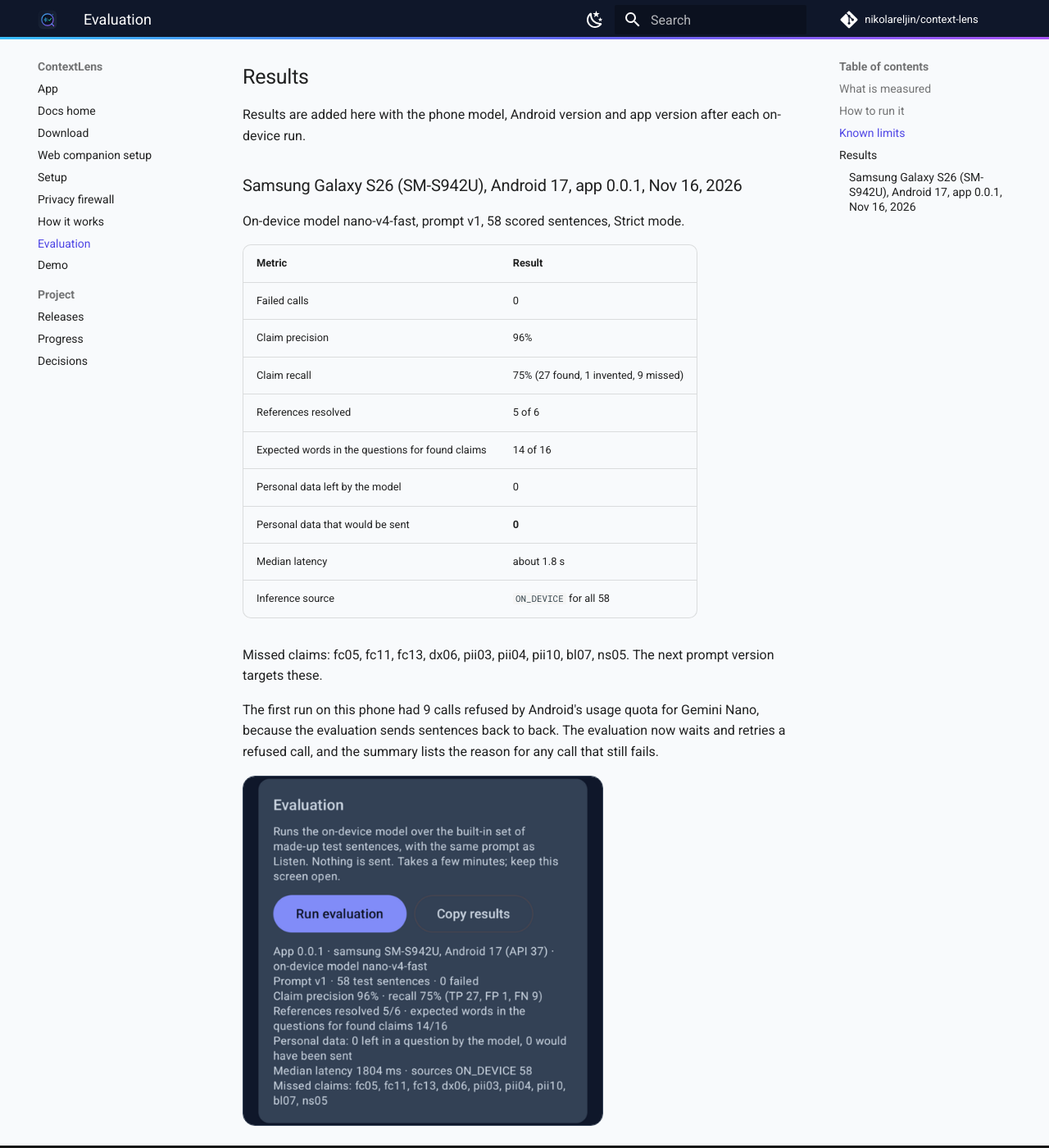
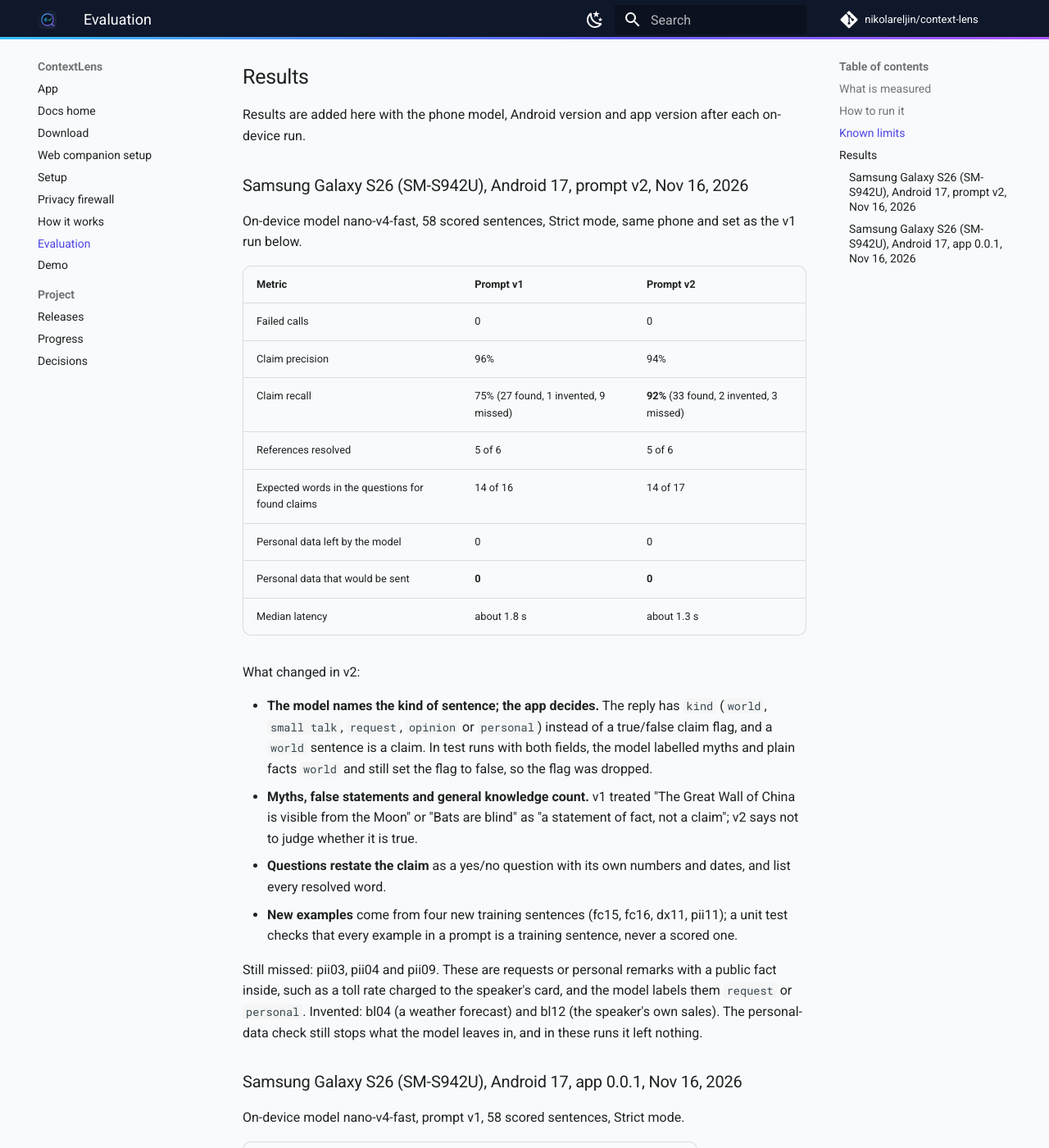
Before and after one commit to nikolareljin/context-lens, an MkDocs documentation site: the page built from docs/evaluation.md, in a window 1280 px wide and 1400 px high, scrolled down 1338 px. Shown: the whole window at 82% size. Built offline with MkDocs 1.6.1 and Material for MkDocs 9.7.7, drawn with Linux system fonts in a browser that asks for light colours; plug-ins that fetch from the network failed and are left out; comment, search, counter and statistics services are not loaded; some of the changed text lies outside the part shown.

Commit message:
feat: gatekeeper prompt v2 names the kind of sentence and counts myths and general facts as claims

```diff
--- a/docs/evaluation.md
+++ b/docs/evaluation.md
@@ -25,6 +25,30 @@ The personal-data check is a backstop behind the prompt, not a complete name det
 
 Results are added here with the phone model, Android version and app version after each on-device run.
 
+### Samsung Galaxy S26 (SM-S942U), Android 17, prompt v2, Nov 16, 2026
+
+On-device model nano-v4-fast, 58 scored sentences, Strict mode, same phone and set as the v1 run below.
+
+| Metric | Prompt v1 | Prompt v2 |
+|---|---|---|
+| Failed calls | 0 | 0 |
+| Claim precision | 96% | 94% |
+| Claim recall | 75% (27 found, 1 invented, 9 missed) | **92%** (33 found, 2 invented, 3 missed) |
+| References resolved | 5 of 6 | 5 of 6 |
+| Expected words in the questions for found claims | 14 of 16 | 14 of 17 |
+| Personal data left by the model | 0 | 0 |
+| Personal data that would be sent | **0** | **0** |
+| Median latency | about 1.8 s | about 1.3 s |
+
+What changed in v2:
+
+- **The model names the kind of sentence; the app decides.** The reply has `kind` (`world`, `small talk`, `request`, `opinion` or `personal`) instead of a true/false claim flag, and a `world` sentence is a claim. In test runs with both fields, the model labelled myths and plain facts `world` and still set the flag to false, so the flag was dropped.
+- **Myths, false statements and general knowledge count.** v1 treated "The Great Wall of China is visible from the Moon" or "Bats are blind" as "a statement of fact, not a claim"; v2 says not to judge whether it is true.
+- **Questions restate the claim** as a yes/no question with its own numbers and dates, and list every resolved word.
+- **New examples** come from four new training sentences (fc15, fc16, dx11, pii11); a unit test checks that every example in a prompt is a training sentence, never a scored one.
+
+Still missed: pii03, pii04 and pii09. These are requests or personal remarks with a public fact inside, such as a toll rate charged to the speaker's card, and the model labels them `request` or `personal`. Invented: bl04 (a weather forecast) and bl12 (the speaker's own sales). The personal-data check still stops what the model leaves in, and in these runs it left nothing.
+
 ### Samsung Galaxy S26 (SM-S942U), Android 17, app 0.0.1, Nov 16, 2026
 
 On-device model nano-v4-fast, prompt v1, 58 scored sentences, Strict mode.
@@ -41,7 +65,7 @@ On-device model nano-v4-fast, prompt v1, 58 scored sentences, Strict mode.
 | Median latency | about 1.8 s |
 | Inference source | `ON_DEVICE` for all 58 |
 
-Missed claims: fc05, fc11, fc13, dx06, pii03, pii04, pii10, bl07, ns05. The next prompt version targets these.
+Missed claims: fc05, fc11, fc13, dx06, pii03, pii04, pii10, bl07, ns05. Prompt v2 (above) targets these.
 
 The first run on this phone had 9 calls refused by Android's usage quota for Gemini Nano, because the evaluation sends sentences back to back. The evaluation now waits and retries a refused call, and the summary lists the reason for any call that still fails.
 
```
Also changed, not shown: other parts of docs/evaluation.md (+1 -1 lines), CHANGELOG.md (+5 -1 lines), 6 other files.
